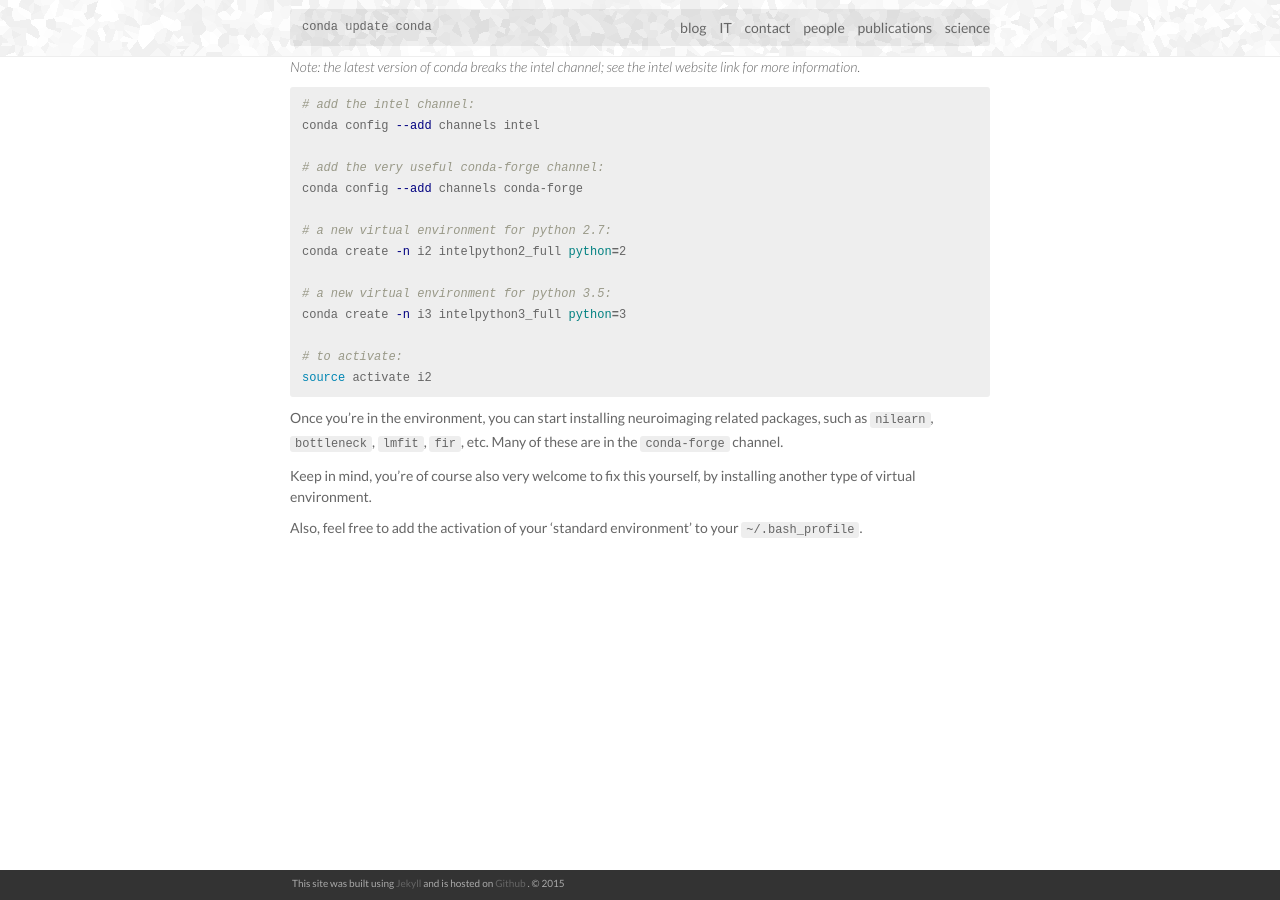
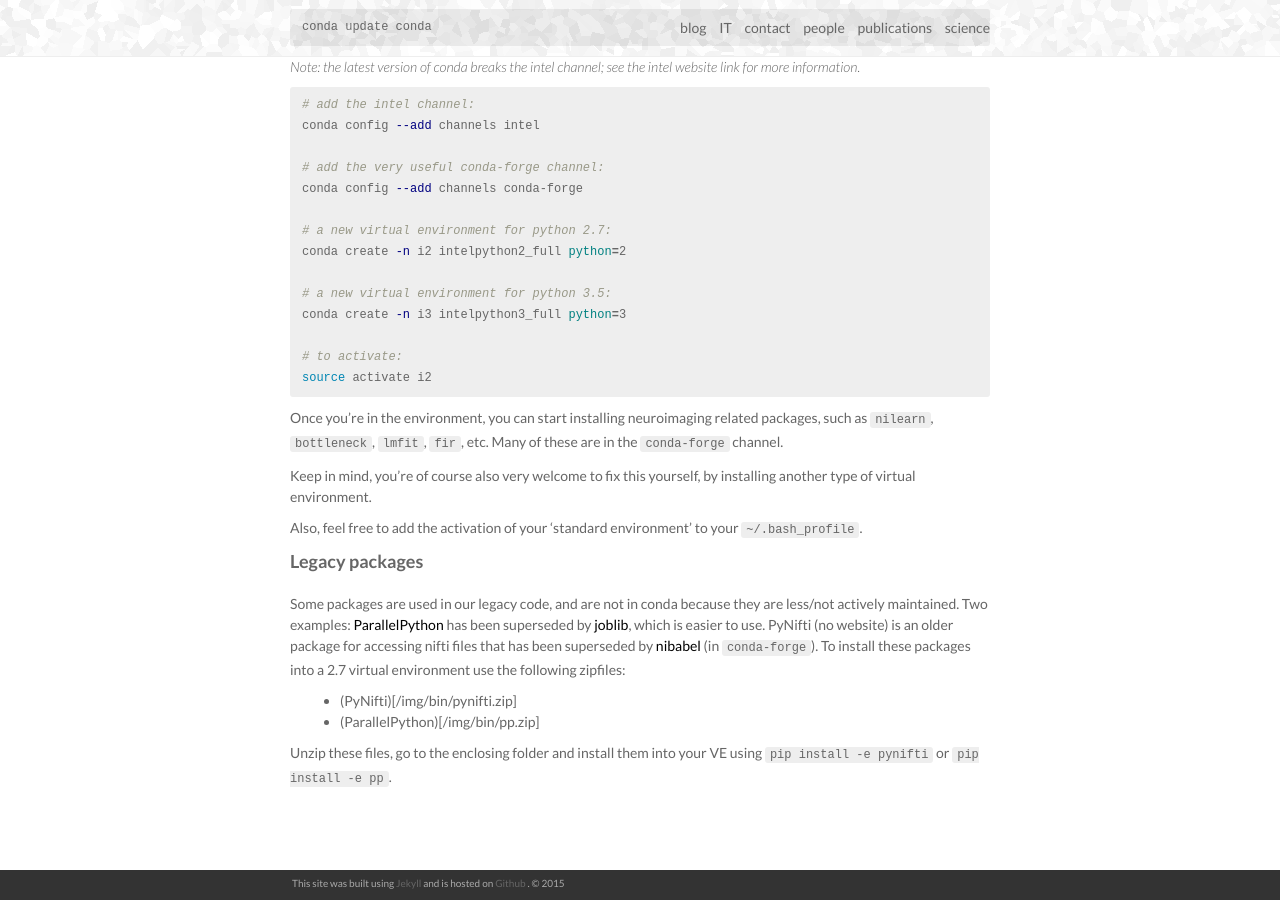
Before and after one commit to tknapen/tknapen.github.io, a Jekyll site: the page built from _IT/2016-09-14-python.markdown, in a window 1280 px wide and 900 px high, scrolled down 1155 px. Built offline with Jekyll 4.4.1, drawn with Linux system fonts in a browser that asks for light colours; nearby versions of some CDN libraries.

Commit message:
added zip files for legacy

```diff
--- a/_IT/2016-09-14-python.markdown
+++ b/_IT/2016-09-14-python.markdown
@@ -83,3 +83,12 @@ Once you're in the environment, you can start installing neuroimaging related pa
 Keep in mind, you're of course also very welcome to fix this yourself, by installing another type of virtual environment.
 
 Also, feel free to add the activation of your 'standard environment' to your `~/.bash_profile`.
+
+#### Legacy packages
+<br />
+Some packages are used in our legacy code, and are not in conda because they are less/not actively maintained. Two examples: [ParallelPython](http://www.parallelpython.com) has been superseded by [joblib](https://pythonhosted.org/joblib/), which is easier to use. PyNifti (no website) is an older package for accessing nifti files that has been superseded by [nibabel](http://nipy.org/nibabel/) (in `conda-forge`). To install these packages into a 2.7 virtual environment use the following zipfiles:
+
+* (PyNifti)[/img/bin/pynifti.zip]
+* (ParallelPython)[/img/bin/pp.zip]
+
+Unzip these files, go to the enclosing folder and install them into your VE using `pip install -e pynifti` or `pip install -e pp`.
```
Also changed, not shown: 2 other files.
